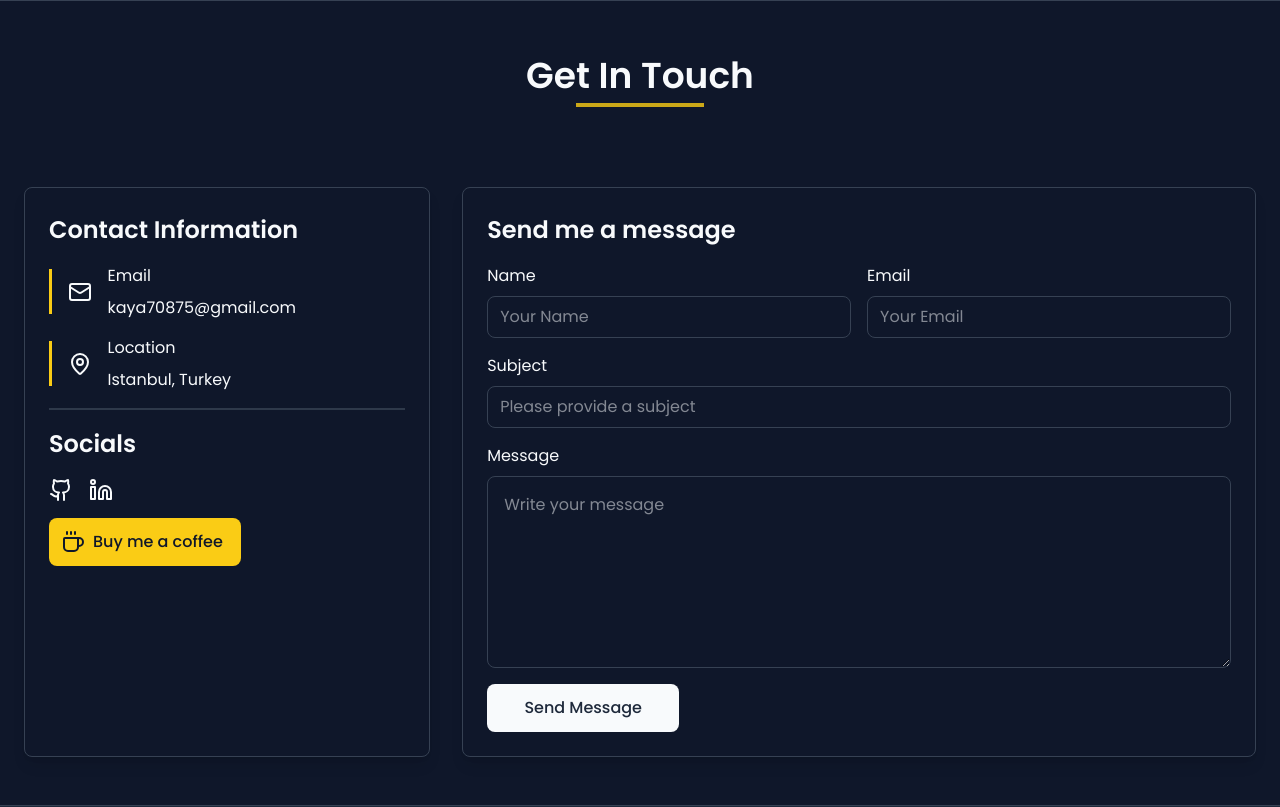
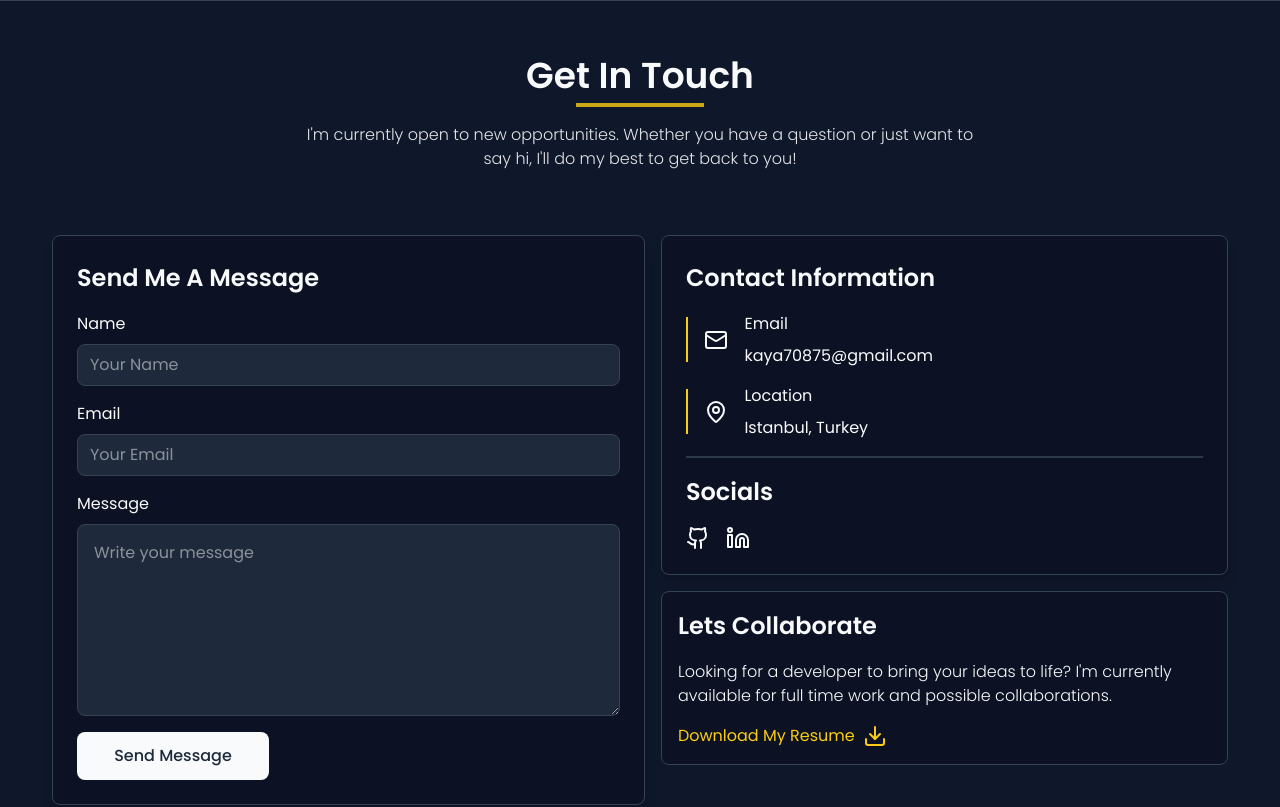
Before and after one commit to kaya70875/personal, a Next.js app: page / in a window 1280 px wide. Shown: the part 3820-4627 px from the top of the page. Built offline with nearby package versions, Linux system fonts and the light colour scheme.

Commit message:
refactor: update about section layout

```diff
--- a/src/app/page.tsx
+++ b/src/app/page.tsx
@@ -18,6 +18,7 @@ import SkillCategoryCard from "@/components/SkillCategoryCard";
 import Header from "@/components/reusables/Header";
 import { ArrowDown, UserIcon } from "lucide-react";
 import AboutSection from "@/components/sections/AboutSection";
+import CollaborationCard from "@/components/contact/CollaborationCard";
 
 export default function Home() {
   const router = useRouter();
@@ -100,12 +101,15 @@ export default function Home() {
       </AnimatedSection>
 
 
-      <div className="contact scroll-mt-[84px]">
-        <AnimatedSection className="flex flex-col">
-          <Header name="Get In Touch" />
-          <div className="flex w-full flex-col-reverse lg:flex-row lg:flex-1 gap-8">
-            <ContactInfoCard />
+      <div className="contact scroll-mt-[84px] flex justify-center w-full">
+        <AnimatedSection className="flex flex-col w-full">
+          <Header name="Get In Touch" desc="I'm currently open to new opportunities. Whether you have a question or just want to say hi, I'll do my best to get back to you!" />
+          <div className="flex flex-col lg:flex-row gap-4 w-full">
             <SendMessageCard />
+            <div className="flex flex-col gap-4 w-full max-w-full md:max-w-3xl">
+              <ContactInfoCard />
+              <CollaborationCard />
+            </div>
           </div>
         </AnimatedSection>
       </div>
--- /dev/null
+++ b/src/components/contact/CollaborationCard.tsx
@@ -0,0 +1,20 @@
+import { DownloadIcon, ExternalLinkIcon } from 'lucide-react'
+import Link from 'next/link'
+import React from 'react'
+
+export default function CollaborationCard() {
+  return (
+    <div className='flex flex-col gap-4 w-full p-4 border border-gray-200 dark:border-gray-700 rounded-lg bg-[#0C1223]'>
+      <h2>
+        Lets Collaborate
+      </h2>
+
+      <p className='font-light'>Looking for a developer to bring your ideas to life? I'm currently available for full time work and possible collaborations.</p>
+
+      <Link href={'/api/resume'} className='text-accent hover:opacity-80 flex items-center w-full gap-2'>
+        <p>Download My Resume</p>
+        <DownloadIcon />
+      </Link>
+    </div>
+  )
+}
--- a/src/components/contact/ContactInfoCard.tsx
+++ b/src/components/contact/ContactInfoCard.tsx
@@ -1,7 +1,6 @@
 import React from 'react'
 import Socials from '../Socials';
-import Link from 'next/link';
-import { Coffee, Mail, MapPin } from 'lucide-react';
+import { Mail, MapPin } from 'lucide-react';
 
 export default function ContactInfoCard() {
 
@@ -19,7 +18,7 @@ export default function ContactInfoCard() {
     ] as const;
 
     return (
-        <div className='flex flex-col items-start gap-4 p-6 rounded-lg shadow-lg w-full lg:w-1/2 card-border'>
+        <div className='flex flex-col items-start gap-4 p-6 rounded-lg shadow-lg w-full card-border bg-[#0C1223]'>
             <h2>Contact Information</h2>
             {contactInfo.map((info, index) => (
                 <div key={index} className="info flex items-center gap-4">
@@ -34,11 +33,6 @@ export default function ContactInfoCard() {
             <div className="line w-full card-border" />
             <h2>Socials</h2>
             <Socials gap='gap-4' />
-
-            <Link href={'https://buymeacoffee.com/kaya70875'} target='__blank' className='bg-accent text-text p-3 w-48 rounded-lg font-medium flex items-center gap-2 cursor-pointer hover:opacity-80 transition-all ease-in duration-200'>
-                <Coffee size={24} color='var(--color-text)' />
-                <p>Buy me a coffee</p>
-            </Link>
         </div>
     )
 }
--- a/src/components/contact/SendMessageCard.tsx
+++ b/src/components/contact/SendMessageCard.tsx
@@ -7,7 +7,6 @@ export default function SendMessageCard() {
     const [form, setForm] = useState({
         name: '',
         email: '',
-        subject: 'Any',
         message: ''
     });
 
@@ -39,22 +38,22 @@ export default function SendMessageCard() {
         toast.success('Message sended successfully.');
     }
 
+    const inputStyles = 'bg-primary hover:border-gray-300 focus:border-accent transition-all duration-100 ease-in outline-none';
+
     return (
-        <form onSubmit={handleSubmit} className='flex flex-col items-start gap-4 p-6 rounded-lg shadow-lg w-full card-border'>
+        <form onSubmit={handleSubmit} className='flex flex-col items-start gap-4 p-6 rounded-lg shadow-lg w-full card-border bg-[#0C1223]'>
             {/* Initialize Toaster */}
             <Toaster />
 
-            <h2>Send me a message</h2>
-            <div className='flex flex-col md:flex-row items-center gap-4 w-full'>
-                <InputField label='Name' placeholder='Your Name' onChange={(e) => setForm({ ...form, name: e.target.value })} />
-                <InputField label='Email' placeholder='Your Email' onChange={(e) => setForm({ ...form, email: e.target.value })} />
+            <h2>Send Me A Message</h2>
+            <div className='flex flex-col items-center gap-4 w-full'>
+                <InputField label='Name' placeholder='Your Name' onChange={(e) => setForm({ ...form, name: e.target.value })} className={inputStyles} />
+                <InputField label='Email' placeholder='Your Email' onChange={(e) => setForm({ ...form, email: e.target.value })} className={inputStyles} />
             </div>
-
-            <InputField label='Subject' className='w-full' placeholder='Please provide a subject' onChange={(e) => setForm({ ...form, subject: e.target.value })} />
 
             <div className='flex flex-col gap-2 w-full'>
                 <label htmlFor="message">Message</label>
-                <textarea name="message" onChange={(e) => setForm({ ...form, message: e.target.value })} id="msg" placeholder='Write your message' className='card-border p-4 rounded-lg w-full min-h-48' />
+                <textarea name="message" onChange={(e) => setForm({ ...form, message: e.target.value })} id="msg" placeholder='Write your message' className={`card-border p-4 rounded-lg w-full min-h-48 ${inputStyles}`} />
             </div>
 
             <button disabled={loading} type='submit' className='bg-text dark:bg-dark-text disabled:opacity-70 text-white dark:text-primary p-3 w-48 rounded-lg font-medium flex items-center justify-center gap-2 cursor-pointer hover:opacity-80 transition-all ease-in duration-200'>
```
